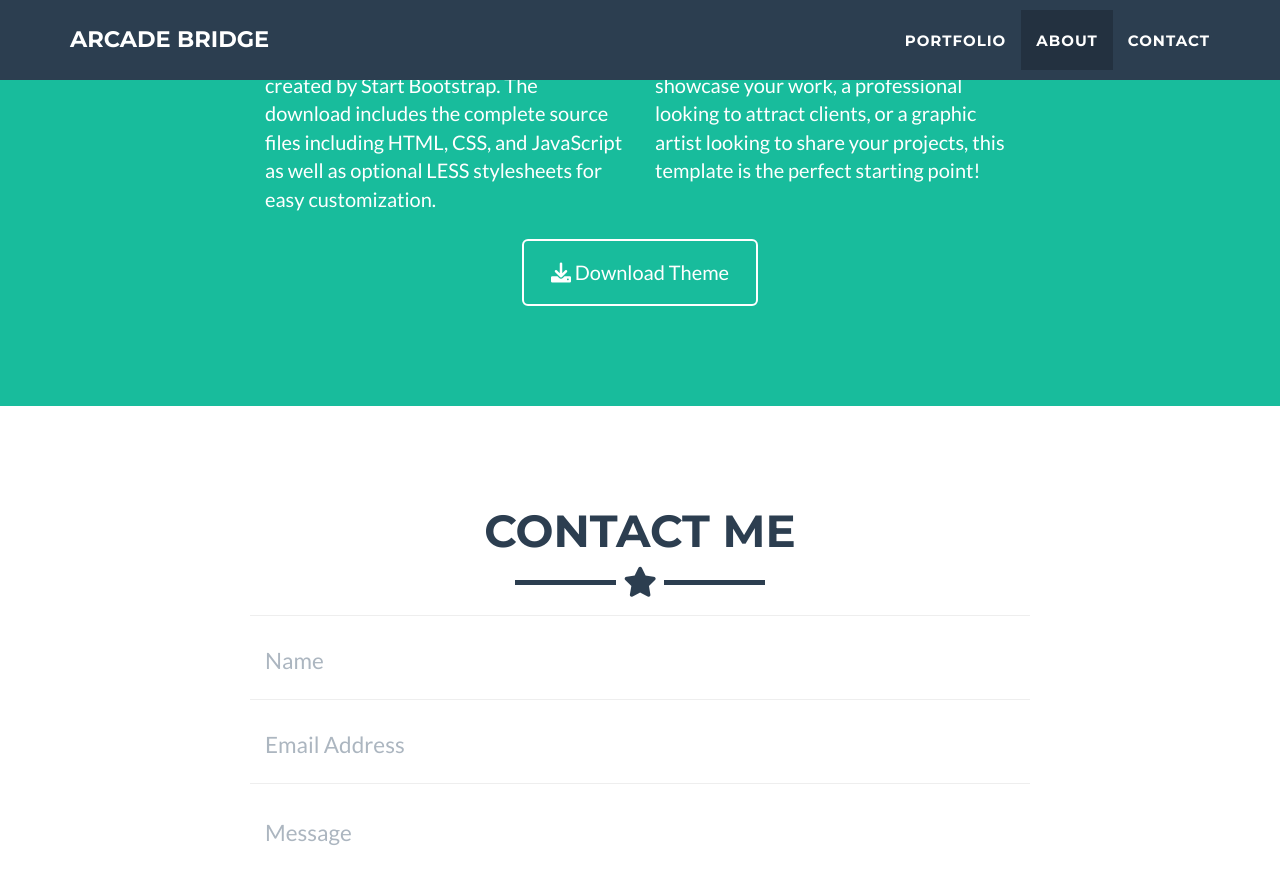
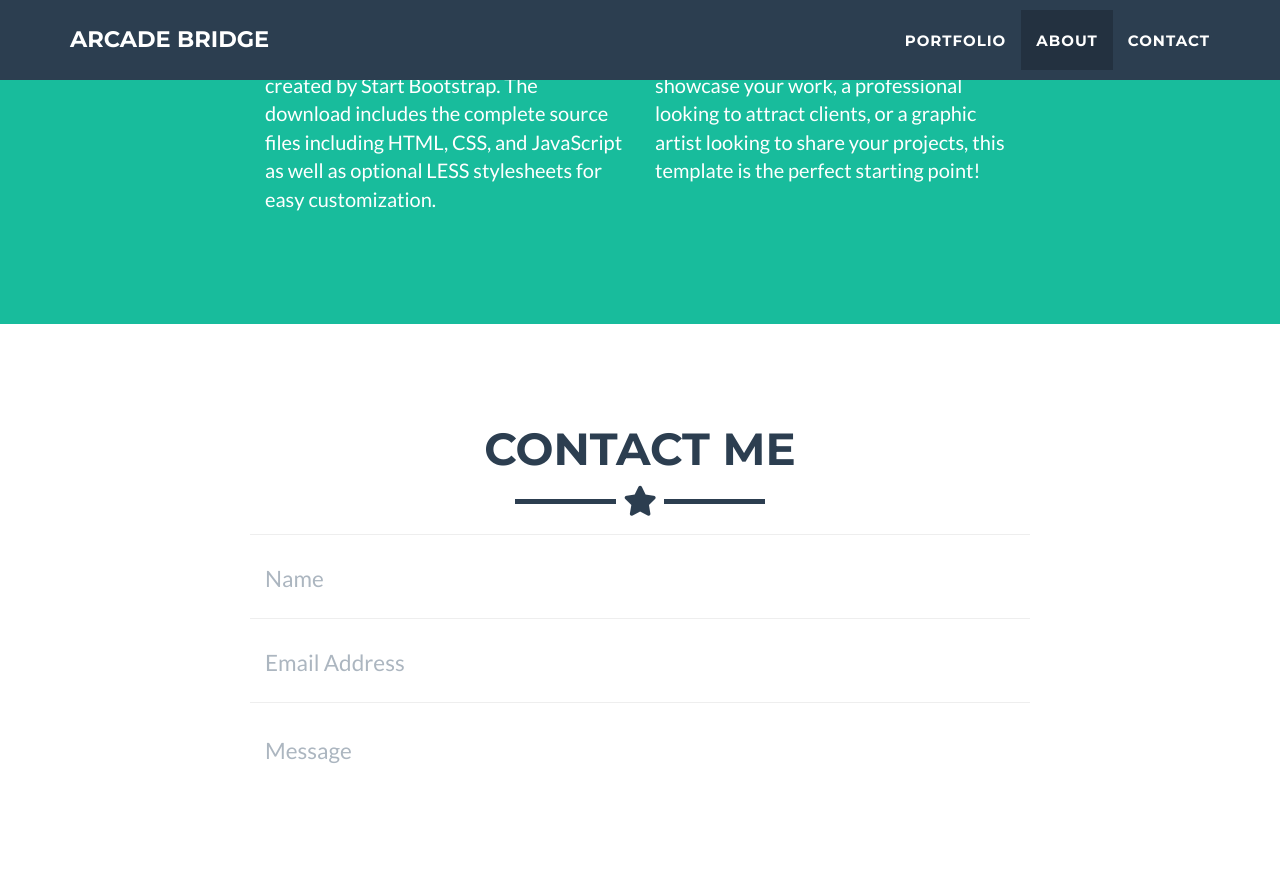
Before and after one commit to arcadebridge/arcadebridge.github.io, a Jekyll site: the page built from _posts/2014-07-18-project-1.markdown, in a window 1280 px wide and 900 px high, scrolled down 1839 px. Shown: the top 884 px of the window. Built offline with Jekyll 4.4.1, drawn with Linux system fonts in a browser that asks for light colours.

Commit message:
update about page

```diff
--- a/_config.yml
+++ b/_config.yml
@@ -1,6 +1,6 @@
 # Site settings
 title: Arcade Bridge
-email: your-email@domain.com
+email: ysftulek@gmail.com
 url: https://github.com/jeromelachaud/freelancer-theme
 description: "Write an awesome description for your new site here. You can edit this line in _config.yml. It will appear in your document head meta (for Google search results) and in your feed.xml site description."
 keywords: "your keywords, separated by commas"
--- a/_includes/about.html
+++ b/_includes/about.html
@@ -17,11 +17,6 @@
         <p>Whether you're a student looking to showcase your work, a professional looking to attract clients, or
           a graphic artist looking to share your projects, this template is the perfect starting point! </p>
       </div>
-      <div class="col-lg-8 col-lg-offset-2 text-center">
-        <a href="https://github.com/jeromelachaud/freelancer-theme" class="btn btn-lg btn-outline">
-          <i class="fa fa-download"></i> Download Theme
-        </a>
-      </div>
     </div>
   </div>
 </section>
```
